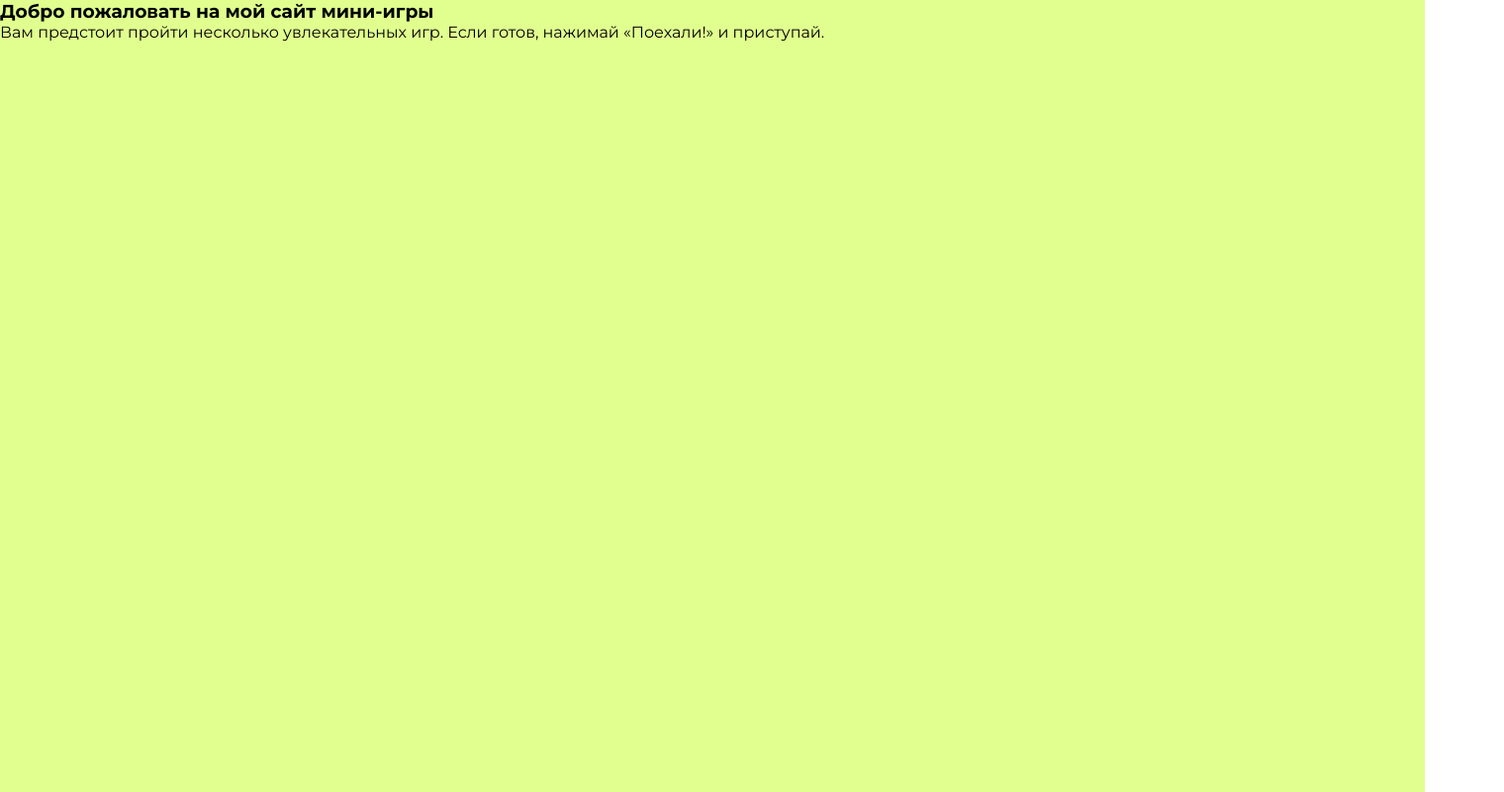
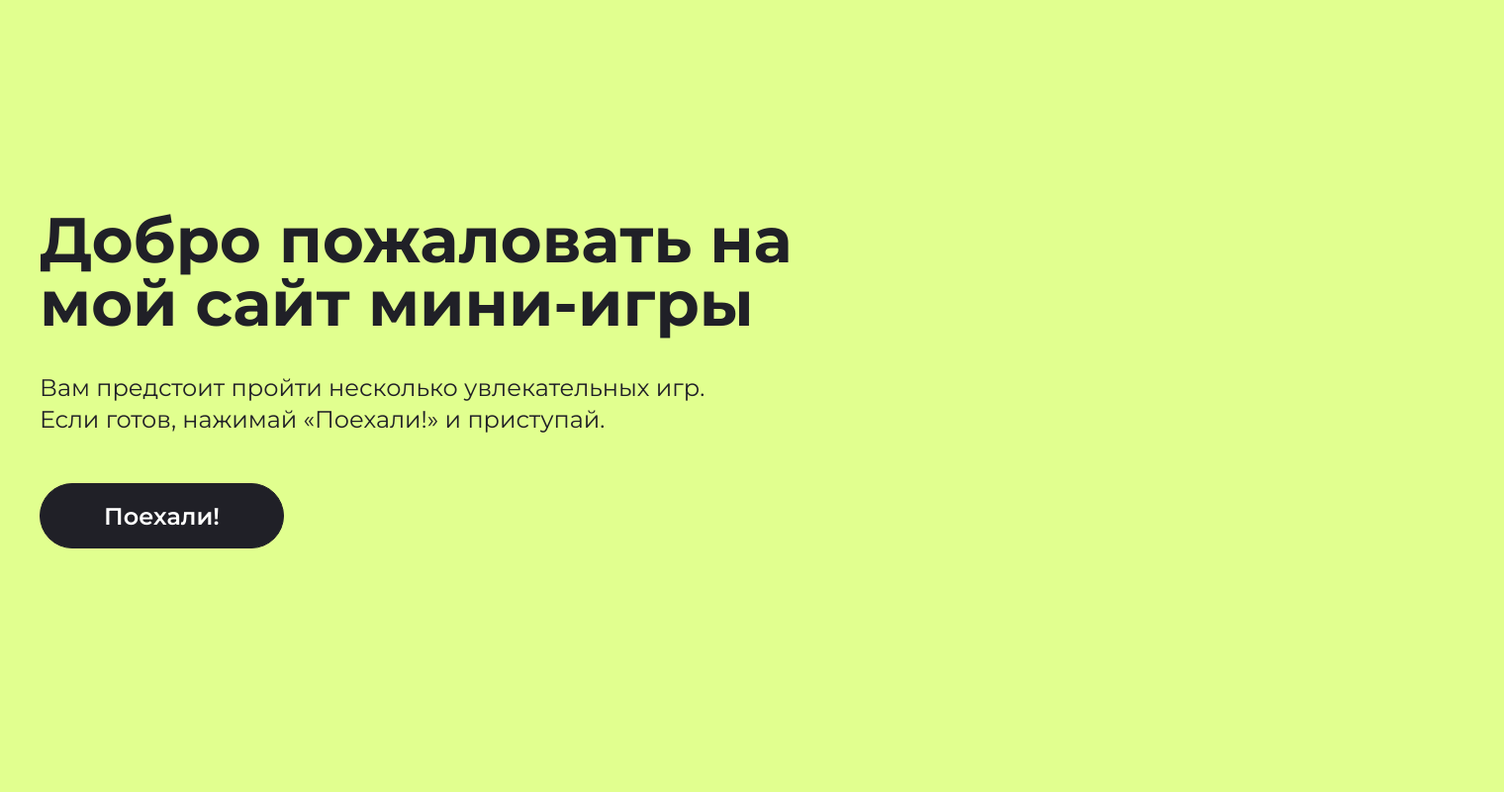
Before and after one commit to olgamachulnaya-byte/helloworld, a plain HTML site: page idex.html in a window 1280 px wide. Shown: the whole page at 99% size, 1520 px wide, since content can reach past the window. Drawn offline with Linux system fonts and the light colour scheme.

Commit message:
Добавила текст введения и кнопку со стилями

```diff
--- a/idex.html
+++ b/idex.html
@@ -11,10 +11,11 @@
 </head>
 <body>
     <main>
-      <section class="hero-page">
+      <section class="hero-page center">
        <section class="hero-page__content">
          <h1 class="hero-page__title">Добро пожаловать на мой сайт мини-игры</h1>
-         <p class="hero-page__subtitle">Вам предстоит пройти несколько увлекательных игр. Если готов, нажимай «Поехали!» и приступай.</p>
+         <p class="hero-page__subtitle">Вам предстоит пройти несколько увлекательных игр.<br/> Если готов, нажимай «Поехали!» и приступай.</p>
+         <button class="hero-page__button">Поехали!</button>
        </section>
 
       </section>
--- a/style.scss
+++ b/style.scss
@@ -23,7 +23,57 @@ body {
   padding-right: calc(50% - 600px);
 }
 .hero-page {
+    background: rgba(225, 255, 143, 1);
     width: 1440px;
 height: 800px;
-background: rgba(225, 255, 143, 1);
 }
+.hero-page__title {
+    width: 769px;
+    height: 156px;
+    display: flex;
+    flex-direction: row;
+    align-items: center;
+    color: rgba(32, 32, 39, 1);
+    font-family: "Montserrat";
+    font-size: 64px;
+    font-weight: 700;
+    line-height: 100%;
+    letter-spacing: 0px;
+    text-align: left;
+    padding-top: 196px;
+}
+.hero-page__subtitle {
+    display: flex;
+flex-direction: row;
+align-items: center;
+color: rgba(32, 32, 39, 1);
+font-family: "Montserrat";
+font-size: 24px;
+font-weight: undefined;
+line-height: 32px;
+letter-spacing: 0px;
+text-align: left;
+padding-top: 24px;
+}
+.hero-page__button {
+    display: flex;
+flex-direction: row;
+justify-content: center;
+align-items: center;
+gap: 10;
+padding: 16px 28px 16px 28px;
+box-sizing: border-box;
+border: 1px solid rgba(32, 32, 39, 1);
+border-radius: 60px;
+background: rgba(32, 32, 39, 1);
+color: rgba(255, 255, 255, 1);
+font-family: "Montserrat";
+font-size: 24px;
+font-weight: 600;
+line-height: 29px;
+letter-spacing: 0%;
+text-align: center;
+width: 247px;
+height: 66px;
+margin-top: 48px;
+}
```
Also changed, not shown: style.css, 1 other file.
